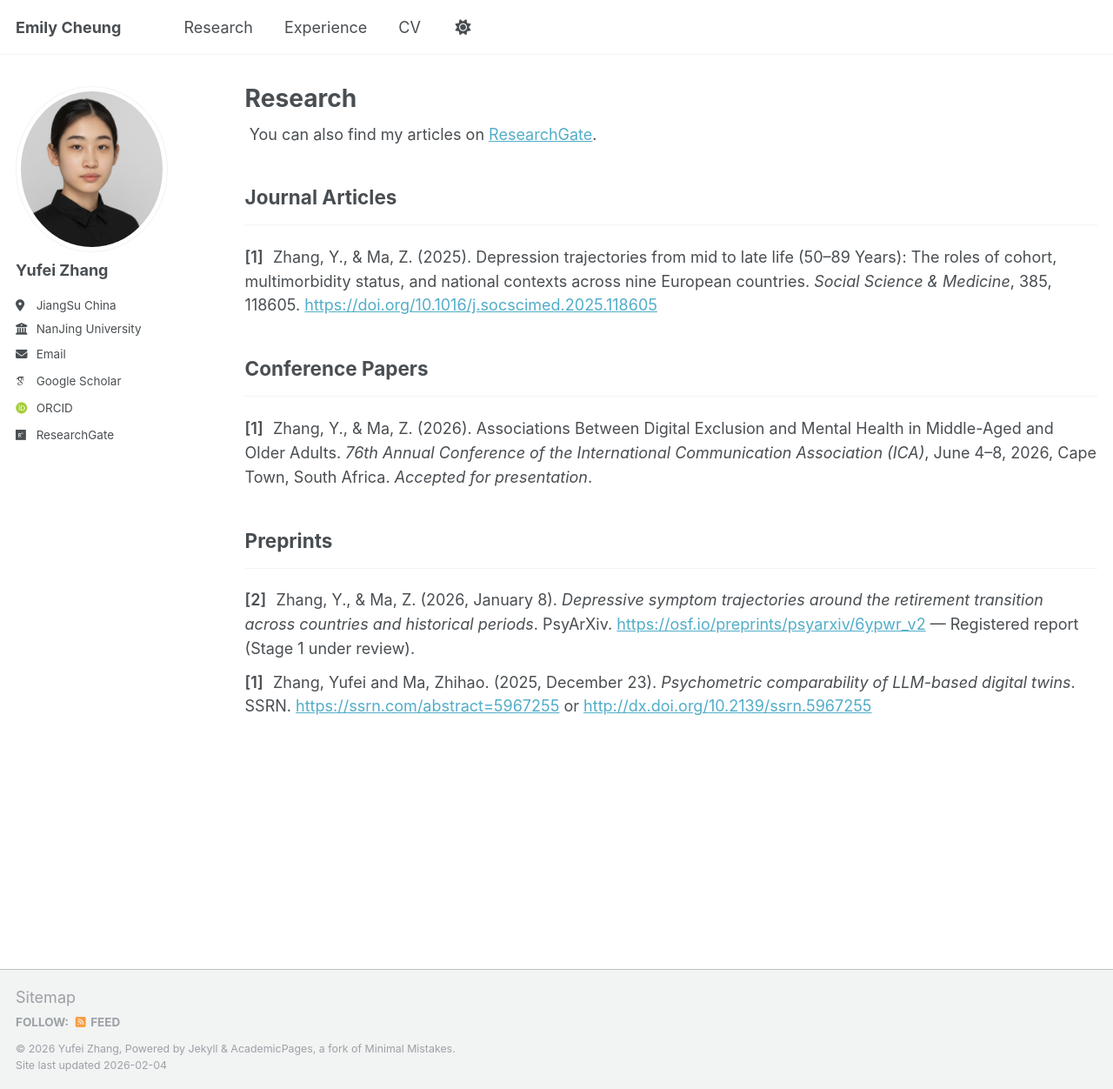
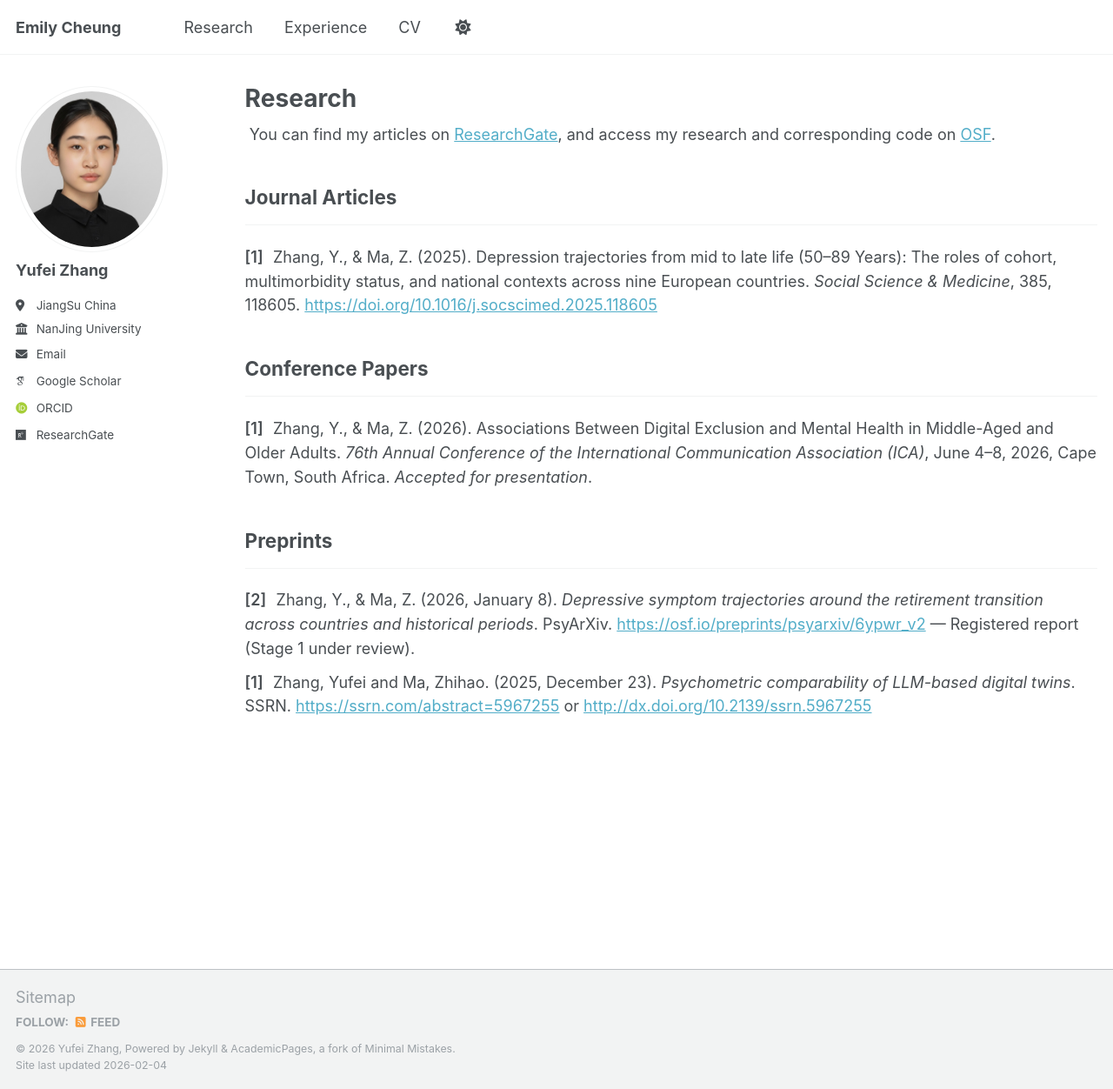
Before and after one commit to Emily-Cheung-1902/Emily-Cheung-1902.github.io, a Jekyll site: the page built from _pages/publications.html, in a window 1280 px wide and 1252 px high. Shown: the whole window at 87% size. Built offline with Jekyll 4.4.1, drawn with Linux system fonts in a browser that asks for light colours; some web fonts are replaced.

Commit message:
Update publications.html

```diff
--- a/_pages/publications.html
+++ b/_pages/publications.html
@@ -6,8 +6,8 @@ author_profile: true
 ---
 
 <div class="wordwrap">
-  You can also find my articles on
-  <a href="https://www.researchgate.net/profile/Yufei-Zhang-74/">ResearchGate</a>.
+  You can find my articles on <a href="https://www.researchgate.net/profile/Yufei-Zhang-74/">ResearchGate</a>,
+  and access my research and corresponding code on <a href="https://osf.io/user/2pt98">OSF</a>.
 </div>
 
 <style>
```
